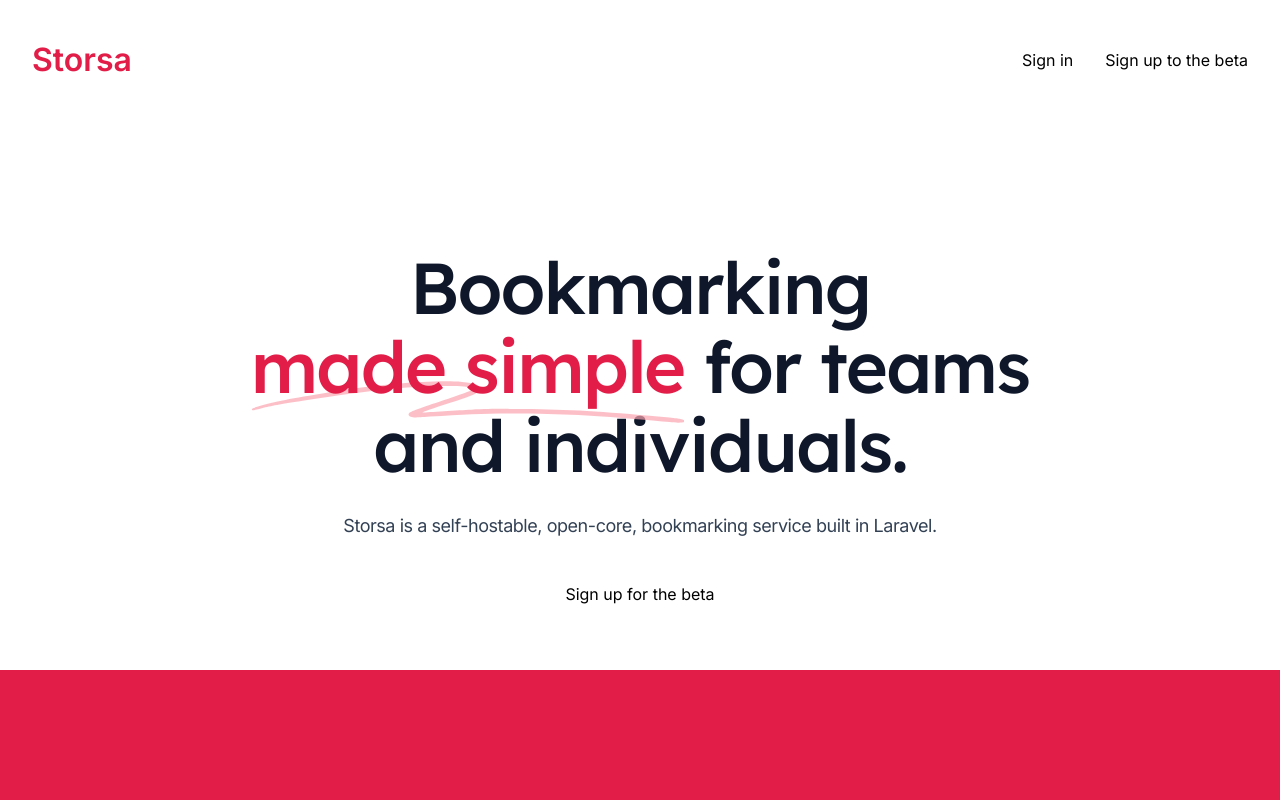
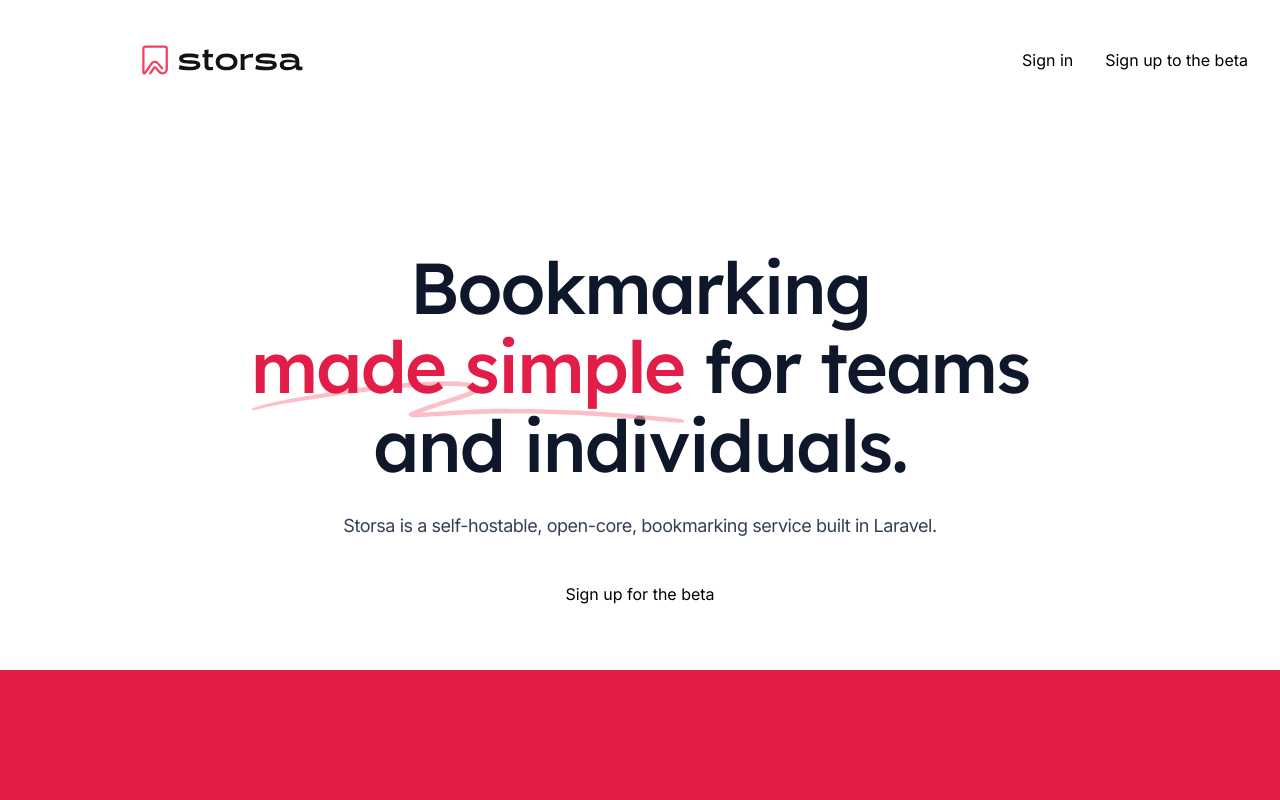
Before and after one commit to isev-ltd/storsa-landing, a Next.js app: page / in a window 1280 px wide. Shown: the top 800 px of the page. Built offline with nearby package versions, Linux system fonts and the light colour scheme.

Commit message:
New logo!

```diff
--- a/src/components/Logo.jsx
+++ b/src/components/Logo.jsx
@@ -1,5 +1,28 @@
 export function Logo(props) {
-  return (
-      <p class="text-rose-600 text-3xl font-semibold">Storsa</p>
-  )
+    return (
+        <svg width="381" height="89" class="h-10" viewBox="0 0 381 89" fill="none">
+            <path fill-rule="evenodd" clip-rule="evenodd"
+                  d="M12 18.5C12 14.9101 14.9101 12 18.5 12H62.5C66.0899 12 69 14.9102 69 18.5V64.5232C69 68.5467 67.0112 72.3101 63.687 74.5768C58.5209 78.0995 51.5259 77.1336 47.5079 72.3426L40.1856 63.6118L31.7194 75.7854C30.9311 76.919 29.3731 77.1988 28.2396 76.4105C27.106 75.6222 26.8262 74.0642 27.6145 72.9306L37.2008 59.1464C38.5176 57.2529 41.2739 57.1285 42.756 58.8956L51.3389 69.1297C53.7059 71.952 57.8267 72.5211 60.8701 70.4458C62.8284 69.1105 64 66.8935 64 64.5232V18.5C64 17.6716 63.3284 17 62.5 17H18.5C17.6716 17 17 17.6716 17 18.5V70.7936L30.4421 51.3639C34.713 45.1907 43.6573 44.6979 48.5806 50.3645L58.1196 61.3437C59.0251 62.386 58.9143 63.965 57.872 64.8705C56.8297 65.7761 55.2507 65.6653 54.3451 64.623L44.8062 53.6438C42.0235 50.4409 36.968 50.7195 34.554 54.2087L20.2007 74.9554C17.6903 78.5841 12 76.8076 12 72.3952V18.5Z"
+                  fill="#F43F5E"/>
+            <path
+                d="M93 64.6118C101.803 66.8294 107.851 67.5686 115.781 67.5686C122.77 67.5686 141.25 66.9638 141.25 55.5398C141.25 45.6614 127.944 45.2582 117.125 45.1238C108.389 45.0566 102.811 44.7206 102.811 41.8982C102.811 38.8742 109.934 38.3366 116.52 38.3366C123.509 38.3366 129.422 39.0086 136.21 41.0918C136.411 38.0678 136.949 35.2454 137.688 32.8262C130.565 31.1462 123.979 30.2726 116.453 30.2726C109.262 30.2726 94.008 30.9446 94.008 41.831C94.008 51.5078 106.642 52.3814 117.326 52.583C125.323 52.7174 132.379 52.583 132.379 55.607C132.379 59.303 120.888 59.5046 116.722 59.5046C109.733 59.5046 102.206 58.631 95.1504 55.8758C94.8816 58.8326 93.8736 62.8646 93 64.6118Z"
+                fill="#131313"/>
+            <path
+                d="M150.467 38.471V55.1366C150.467 64.4102 154.566 67.5686 161.622 67.5686C163.974 67.5686 166.259 67.2326 169.283 66.6278C169.148 64.4102 169.283 61.9238 169.686 59.7062C167.468 60.1766 165.519 60.311 164.041 60.311C160.547 60.311 159.135 59.0342 159.135 55.1366V38.471H169.215C169.215 36.0518 169.283 33.5654 169.686 31.2806H159.135C159.135 28.055 159.337 24.5606 159.606 21.335C156.851 21.9398 152.751 22.2086 149.996 22.2086C150.265 25.2998 150.399 28.3238 150.467 31.2806H146.233C146.3 33.6326 146.166 36.119 145.763 38.471H150.467Z"
+                fill="#131313"/>
+            <path
+                d="M199.614 67.5686C215.205 67.5686 223.806 59.7062 223.806 48.887C223.806 38.0678 215.205 30.2726 199.614 30.2726C184.024 30.2726 175.422 38.0678 175.422 48.887C175.422 59.7062 184.024 67.5686 199.614 67.5686ZM199.547 38.3366C209.762 38.3366 214.936 42.7718 214.936 48.887C214.936 55.0022 209.762 59.5046 199.547 59.5046C189.4 59.5046 184.226 55.0022 184.226 48.887C184.226 42.7718 189.4 38.3366 199.547 38.3366Z"
+                fill="#131313"/>
+            <path
+                d="M235.303 66.5606C236.916 66.5606 238.529 66.6278 240.209 66.8294C239.739 62.9318 239.671 58.6982 239.671 55.0694V43.5782C244.039 39.143 252.036 38.0678 258.151 38.9414C258.151 36.119 258.42 33.2294 258.891 30.407C251.767 30.0038 245.249 31.6838 239.671 36.5894L239.604 36.5222L239.403 30.743C236.58 31.3478 233.287 31.6166 230.532 31.6166C230.935 35.5142 231.003 39.6134 231.003 43.2422V55.0694C231.003 58.6982 231.003 62.9318 230.532 66.8294C232.145 66.6278 233.691 66.5606 235.303 66.5606Z"
+                fill="#131313"/>
+            <path
+                d="M263.21 64.6118C272.013 66.8294 278.061 67.5686 285.991 67.5686C292.98 67.5686 311.46 66.9638 311.46 55.5398C311.46 45.6614 298.154 45.2582 287.335 45.1238C278.599 45.0566 273.021 44.7206 273.021 41.8982C273.021 38.8742 280.145 38.3366 286.73 38.3366C293.719 38.3366 299.633 39.0086 306.42 41.0918C306.621 38.0678 307.159 35.2454 307.898 32.8262C300.775 31.1462 294.189 30.2726 286.663 30.2726C279.473 30.2726 264.218 30.9446 264.218 41.831C264.218 51.5078 276.852 52.3814 287.537 52.583C295.533 52.7174 302.589 52.583 302.589 55.607C302.589 59.303 291.098 59.5046 286.932 59.5046C279.943 59.5046 272.417 58.631 265.361 55.8758C265.092 58.8326 264.084 62.8646 263.21 64.6118Z"
+                fill="#131313"/>
+            <path
+                d="M368.725 59.0342C367.179 59.4374 365.835 59.5718 364.827 59.5718C361.938 59.5718 361.4 58.295 361.4 56.3462V47.0726C361.4 37.463 355.352 30.2726 338.418 30.2726C329.816 30.2726 322.357 32.087 320.341 32.8262C321.483 35.5814 322.424 38.2694 323.096 41.0246C324.709 40.0838 330.824 38.2694 338.418 38.2694C348.766 38.2694 352.462 41.7638 352.731 46.3334C348.834 45.1238 341.509 43.9142 335.528 43.9142C326.926 43.9142 317.989 46.2662 317.989 54.935C317.989 63.1334 324.91 67.5686 334.923 67.5686C341.845 67.5686 349.774 64.8806 353.134 60.8486C353.336 63.8054 353.806 67.5686 361.198 67.5686C363.147 67.5686 365.163 67.2326 368.254 66.5606C368.187 64.8134 368.456 60.7814 368.725 59.0342ZM335.058 49.7606C335.931 49.7606 351.723 49.9622 352.731 50.231V52.583C351.858 56.8838 343.458 60.2438 336.402 60.2438C331.026 60.2438 326.792 58.4294 326.792 54.3302C326.792 50.7014 331.026 49.7606 335.058 49.7606Z"
+                fill="#131313"/>
+        </svg>
+
+    )
 }
```
